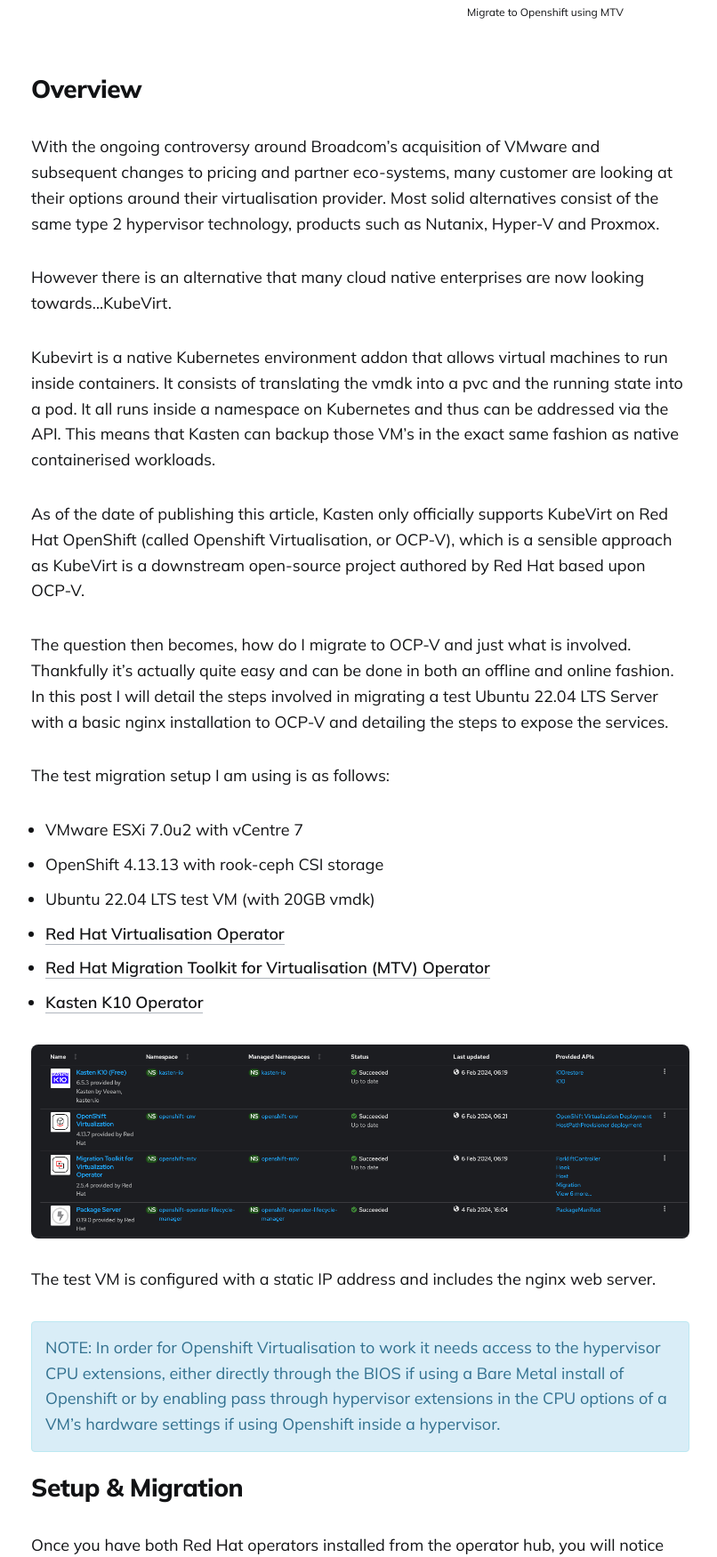
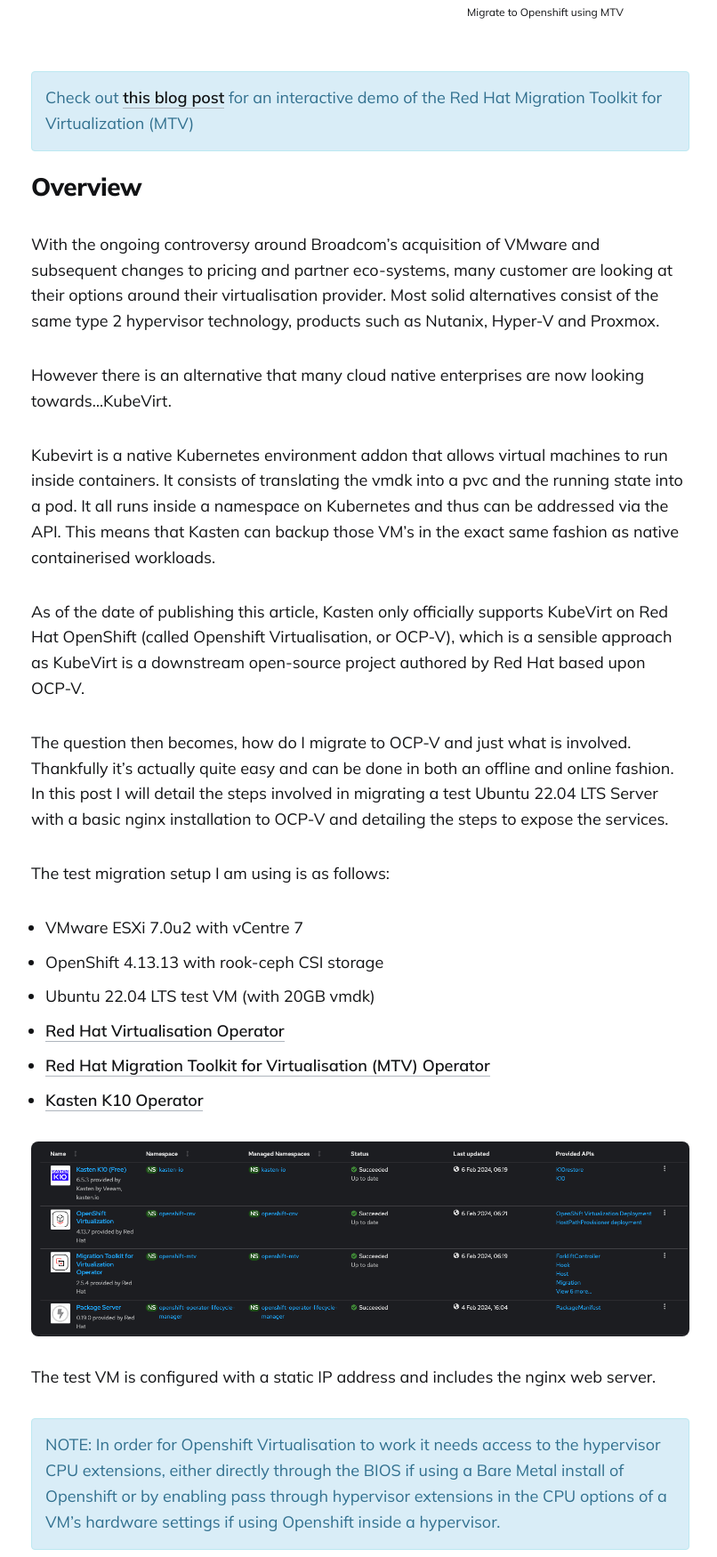
Before and after one commit to newellbrandon/kastendevhub.github.io, a Jekyll site: the page built from _posts/2024-02-11-ocpv-migration.md, in a window 1280 px wide, cut to the strip 764-2514 px from the top of the page. Shown: the whole strip at 89% size, without its empty margins (235-1041 px from the left). Built offline with Jekyll 4.4.1, drawn with Linux system fonts in a browser that asks for light colours; some of the changed text lies outside the part shown.

Commit message:
Adding interactive demo for MTV and adding a small note at the top of James blog post linking to the interactive demo

```diff
--- a/_posts/2024-02-11-ocpv-migration.md
+++ b/_posts/2024-02-11-ocpv-migration.md
@@ -9,6 +9,9 @@ image_caption: 'Migrate to Openshift using MTV'
 tags: [vmware, migration, openshift, mtv operator, kasten, ocp-v]
 featured: false
 ---
+{: .alert-info }
+Check out <a href="/demo-ocpv-mtv" target="_blank">this blog post</a> for an interactive demo of the Red Hat Migration Toolkit for Virtualization (MTV)
+
 
 ## Overview
 With the ongoing controversy around Broadcom's acquisition of VMware and subsequent changes to pricing and partner eco-systems, many customer are looking at their options around their virtualisation provider. Most solid alternatives consist of the same type 2 hypervisor technology, products such as Nutanix, Hyper-V and Proxmox.
```
Also changed, not shown: _posts/2024-08-12-demo-ocpv-mtv.markdown (added, +20 -0 lines), images/posts/2024-08-12-ocpv-mtv/ocp_mtv.png (added), images/posts/2024-08-12-ocpv-mtv/ocp_mtv.webp (added).
